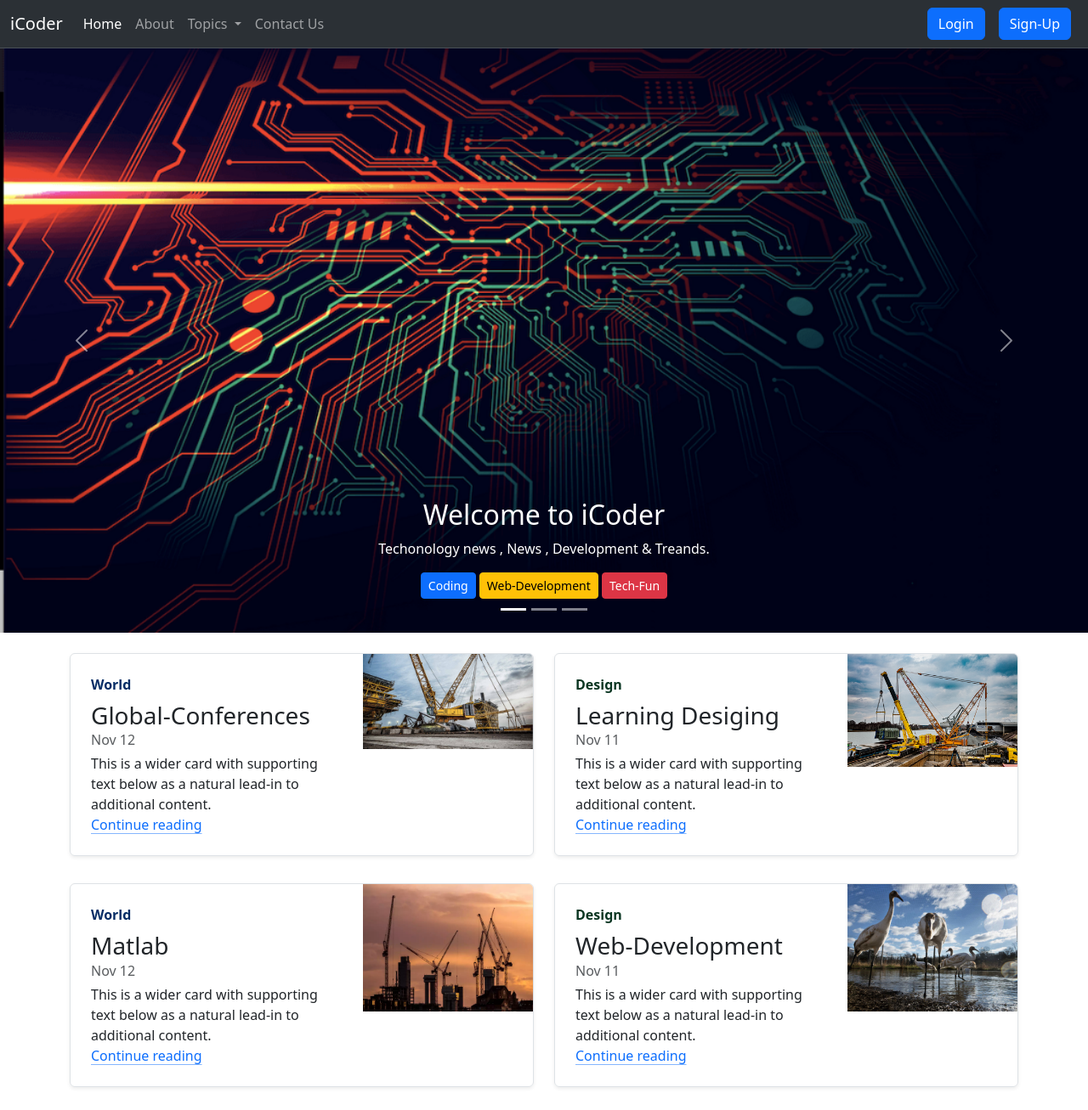
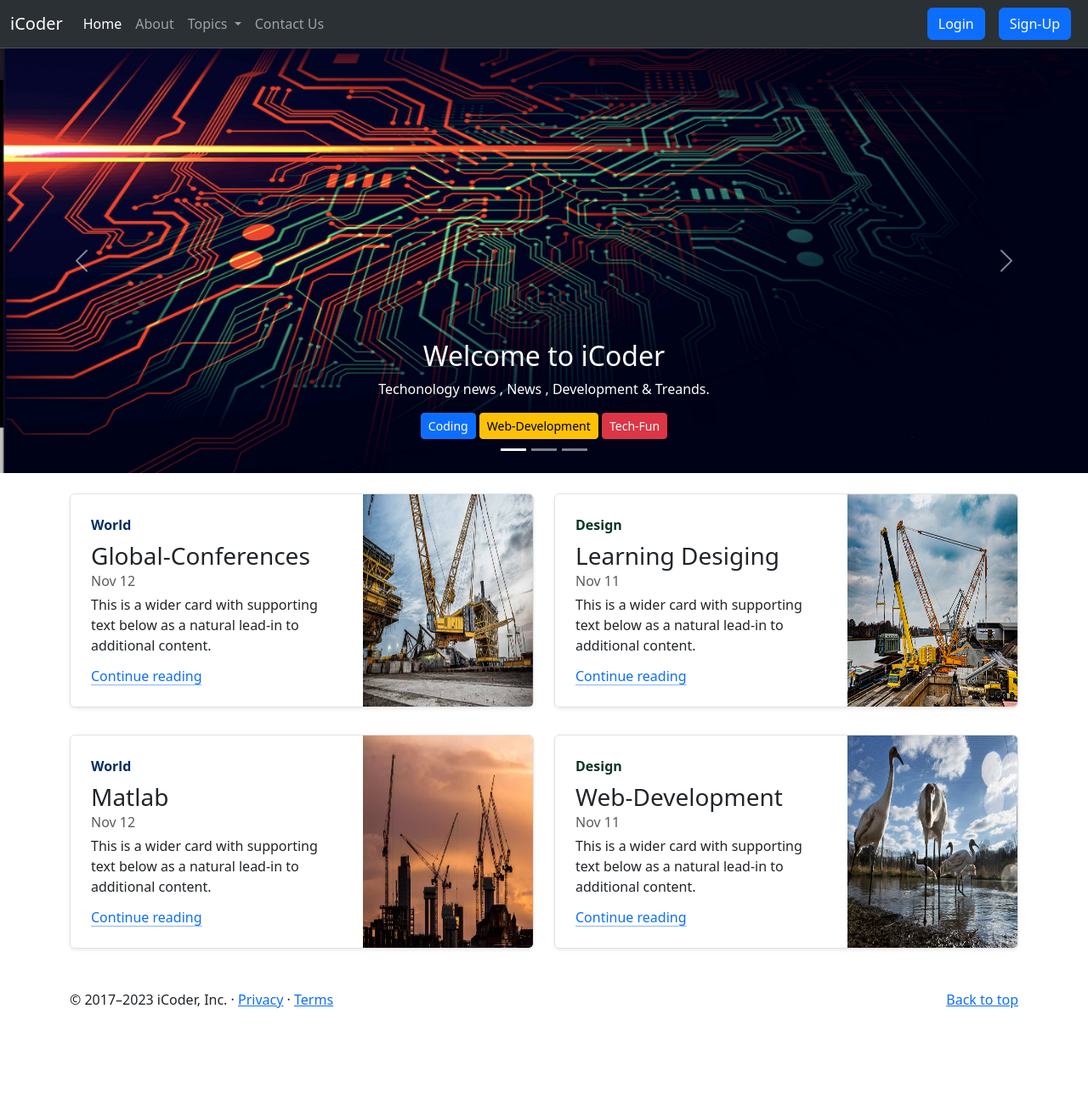
Before and after one commit to Deepkant2025/icoderBootstrap, a plain HTML site: page index.html in a window 1280 px wide. Shown: the top 1307 px of the page at 85% size. After the commit the page ends 1205 px from the top, so only its background shows below. Drawn offline with nearby package versions, Linux system fonts and the light colour scheme.

Commit message:
Update index.html

```diff
--- a/index.html
+++ b/index.html
@@ -167,7 +167,7 @@
     </div>
     <div class="carousel-inner">
       <div class="carousel-item active">
-        <img src="photos\image3.png" height="500px" class="d-block w-100 img-fluid" alt="#">
+        <img src="photos\image3.png" height="500px" class="d-block w-100" alt="#">
         <div class="carousel-caption d-none d-md-block">
           <h2>Welcome to iCoder</h2>
 
@@ -178,7 +178,7 @@
         </div>
       </div>
       <div class="carousel-item">
-        <img src="photos\image4.jpg" height="500px" class="d-block w-100 img-fluid" alt="#">
+        <img src="photos\image4.jpg" height="500px" class="d-block w-100" alt="#">
         <div class="carousel-caption d-none d-md-block">
           <h2>The Best Coding Blog.</h2>
 
@@ -189,7 +189,7 @@
         </div>
       </div>
       <div class="carousel-item">
-        <img src="photos\image5.jpg" height="500px" class="d-block w-100 img-fluid" alt="#">
+        <img src="photos\image5.jpg" height="500px" class="d-block w-100" alt="#">
         <div class="carousel-caption d-none d-md-block">
           <h2>Award winning blogs & Journal</h2>
 
@@ -230,7 +230,7 @@
             </a>
           </div>
           <div class="col-auto d-none d-lg-block">
-            <img src="photos\cardimg1.jpg" class="img-fluid" height="250px" width="200px" alt="#">
+            <img src="photos\cardimg1.jpg" height="250px" width="200px" alt="#">
           </div>
         </div>
       </div>
@@ -250,7 +250,7 @@
             </a>
           </div>
           <div class="col-auto d-none d-lg-block">
-            <img src="photos\cardimg2.jpg" class="img-fluid" height="250px" width="200px" alt="#">
+            <img src="photos\cardimg2.jpg" height="250px" width="200px" alt="#">
           </div>
         </div>
       </div>
@@ -273,7 +273,7 @@
             </a>
           </div>
           <div class="col-auto d-none d-lg-block">
-            <img src="photos\cardimg3.webp" class="img-fluid" height="250px" width="200px" alt="#">
+            <img src="photos\cardimg3.webp"  height="250px" width="200px" alt="#">
           </div>
         </div>
       </div>
@@ -293,7 +293,7 @@
             </a>
           </div>
           <div class="col-auto d-none d-lg-block">
-            <img src="photos\cardimg4.jpg" class="img-fluid" height="250px" width="200px" alt="#">
+            <img src="photos\cardimg4.jpg" height="250px" width="200px" alt="#">
           </div>
 
         </div>
```
